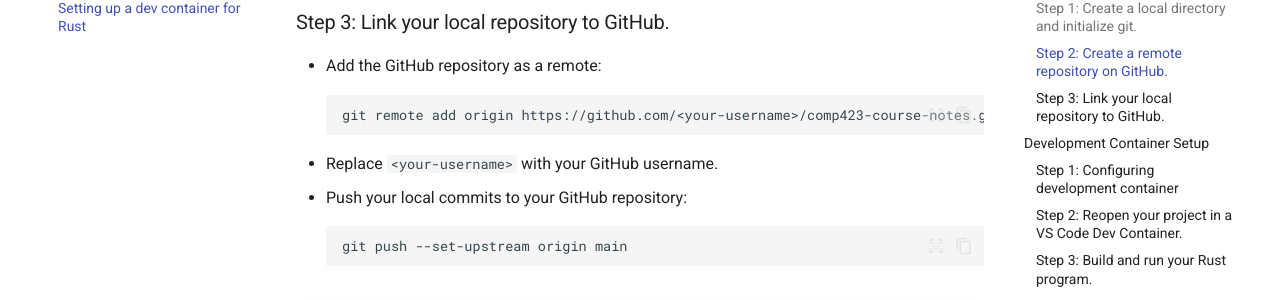
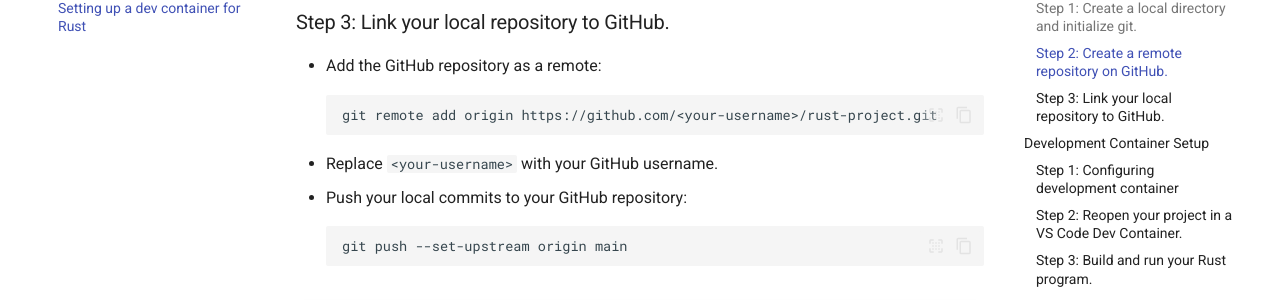
Before and after one commit to mp-nguyen26/comp423-course-notes, an MkDocs documentation site: the page built from docs/tutorials/rust-setup.md, in a window 1280 px wide and 900 px high, scrolled down 1431 px. Shown: the part 154-454 px from the top of the window. Built offline with MkDocs 1.6.1 and Material for MkDocs 9.7.7, drawn with Linux system fonts in a browser that asks for light colours; some of the changed lines change nothing that is shown.

Commit message:
changed incorrect git clone in step 3

````diff
--- a/docs/tutorials/rust-setup.md
+++ b/docs/tutorials/rust-setup.md
@@ -50,7 +50,7 @@
 
 * Add the GitHub repository as a remote:
 ```
-git remote add origin https://github.com/<your-username>/comp423-course-notes.git
+git remote add origin https://github.com/<your-username>/rust-project.git
 ```
 * Replace `<your-username>` with your GitHub username.
 * Push your local commits to your GitHub repository:
````
